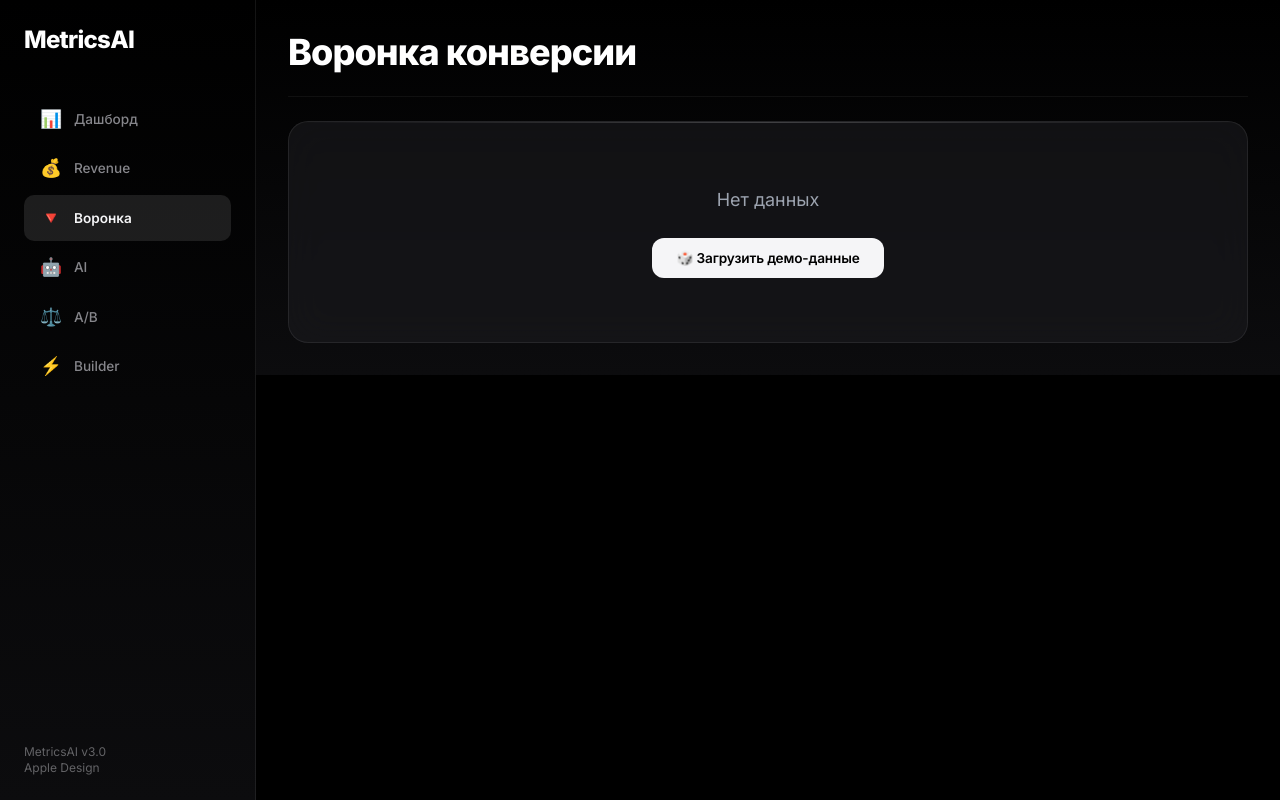
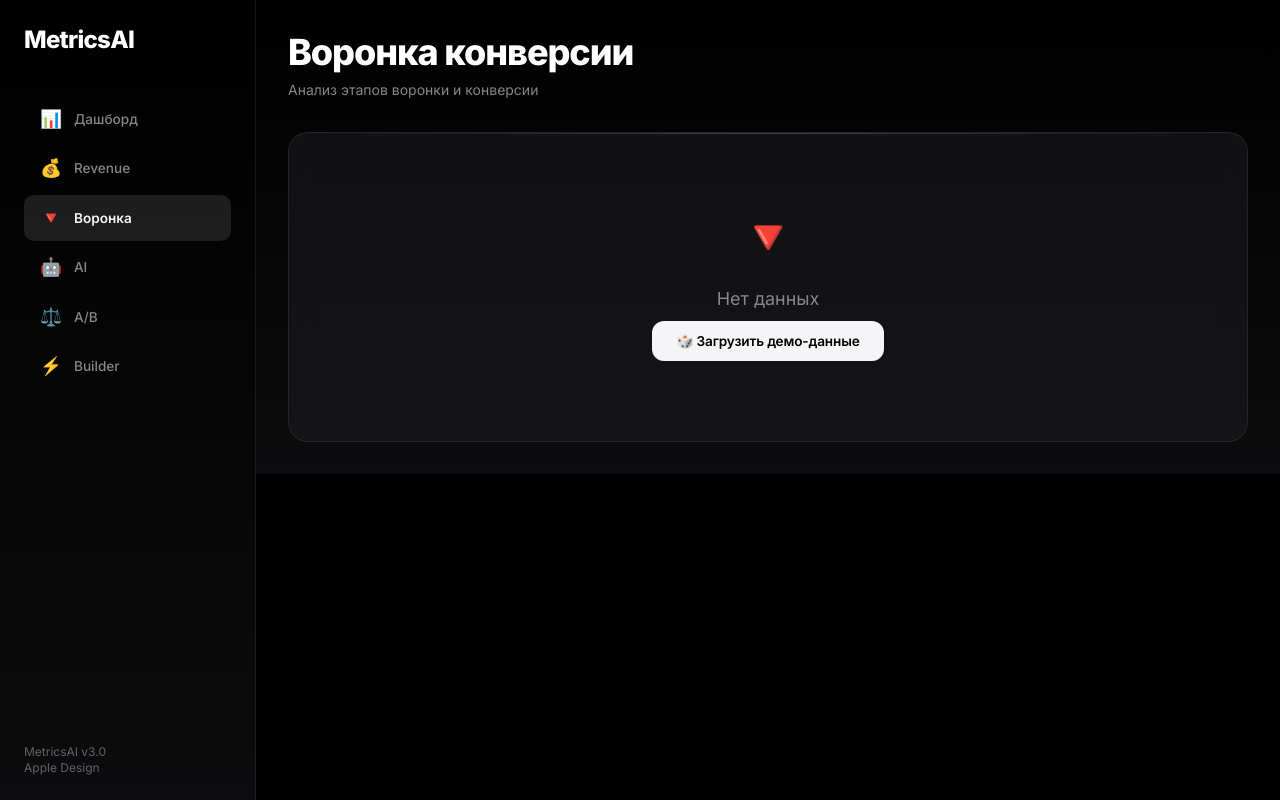
Before and after one commit to ok974473548-droid/metricsai, a FastAPI app: page /funnel in a window 1280 px wide. Run offline with FastAPI, Linux system fonts and the light colour scheme; some libraries are stand-ins or nearby versions.

Commit message:
Update funnel.html

```diff
--- a/templates/funnel.html
+++ b/templates/funnel.html
@@ -1,18 +1,22 @@
 {% extends "base.html" %}
 {% block content %}
-<div class="mb-6">
-    <h1 class="text-4xl font-extrabold text-white tracking-tight mb-1">Воронка конверсии</h1>
+<div class="mb-8 animate-in">
+    <h1 class="text-4xl font-extrabold text-white tracking-tight mb-2" style="letter-spacing: -0.03em;">Воронка конверсии</h1>
+    <p class="text-sm" style="color: var(--text-secondary);">Анализ этапов воронки и конверсии</p>
 </div>
-<hr class="border-white/5 mb-6">
 
 {% if not has_data %}
-<div class="glass-card text-center py-16">
-    <p class="text-gray-400 text-lg mb-6">Нет данных</p>
+<div class="glass-card text-center py-20 animate-in delay-1">
+    <div class="text-5xl mb-6">🔻</div>
+    <p class="text-lg mb-2" style="color: var(--text-secondary);">Нет данных</p>
     <button class="btn-primary" hx-post="/load-sample" hx-target="body">🎲 Загрузить демо-данные</button>
 </div>
 {% else %}
-<div class="glass-card">
-    {{ charts.funnel | safe }}
+<div class="glass-card animate-in delay-1">
+    <div class="section-title">🔻 Воронка</div>
+    <div style="height: 400px;">
+        {{ charts.funnel | safe }}
+    </div>
 </div>
 {% endif %}
 {% endblock %}
```
